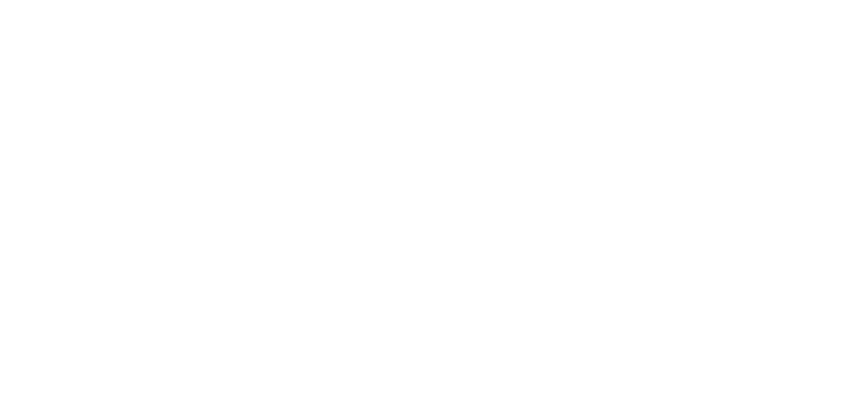
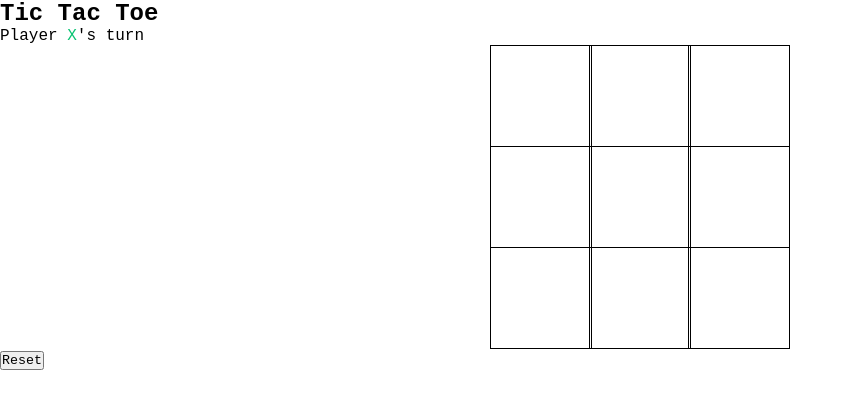
Before and after one commit to jonahollis/tictactoe, a plain HTML site: page index.html in a window 1280 px wide. Shown: the whole page, without its empty margins (0-853 px from the left). Drawn offline with Linux system fonts and the light colour scheme.

Commit message:
Added basic styling and html markup

```diff
--- a/css/styles.css
+++ b/css/styles.css
@@ -0,0 +1,32 @@
+* {
+    padding: 0;
+    margin: 0;
+    font-family: 'Courier New', Courier, monospace
+}
+
+.container {
+    margin: 0 auto;
+    display: grid;
+    grid-template-columns: 33% 33% 33%;
+    grid-template-rows: 33% 33% 33%;
+    max-width: 300px;
+}
+
+.tile {
+    border: 1px solid black;
+    min-width: 100px;
+    min-height: 100px;
+    display: flex;
+    justify-content: center;
+    align-items: center;
+    font-size: 50px;
+    cursor: pointer;
+}
+
+.playerX {
+    color: #09C372;
+}
+
+.player0 {
+    color: #498AFB;
+}
--- a/index.html
+++ b/index.html
@@ -4,10 +4,33 @@
     <meta charset="UTF-8">
     <meta http-equiv="X-UA-Compatible" content="IE=edge">
     <meta name="viewport" content="width=\, initial-scale=1.0">
-    <link src="stylesheet" href="css/styles.css">
+    <link rel="stylesheet" href="css/styles.css">
     <title>TicTacToe</title>
 </head>
 <body>
+    <main class="background">
+        <section class="title">
+            <h1>Tic Tac Toe</h1>
+        </section>
+        <section class="display">
+            Player <span class="diplay-player playerX">X</span>'s turn
+        </section>
+        <section class="container">
+            <div class="tile"></div>
+            <div class="tile"></div>
+            <div class="tile"></div>
+            <div class="tile"></div>
+            <div class="tile"></div>
+            <div class="tile"></div>
+            <div class="tile"></div>
+            <div class="tile"></div>
+            <div class="tile"></div>
+        </section>
+        <section class="display announcer hide"></section>
+        <section class="controls">
+            <button id="reset">Reset</button>
+        </section>
+    </main>
 
     <script src="app.js" type="text/javascript"></script>
 </body>
```
